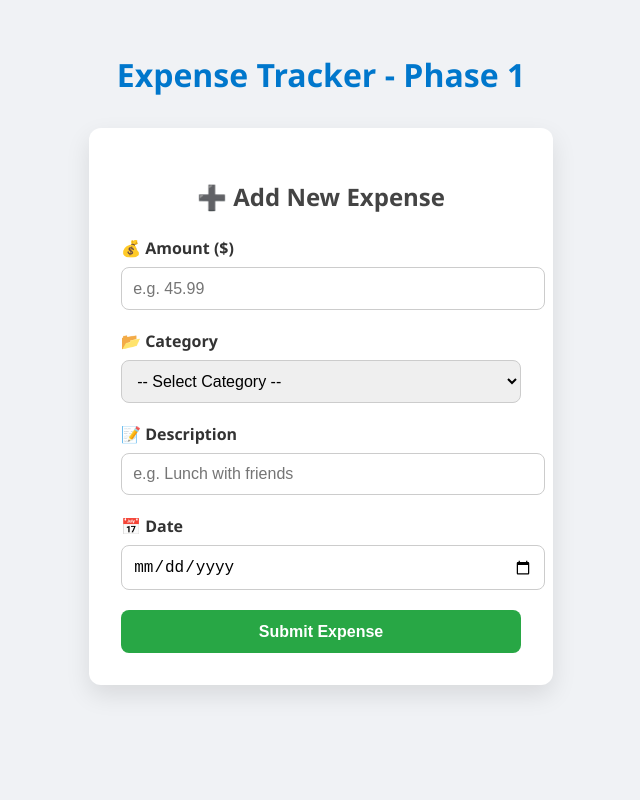
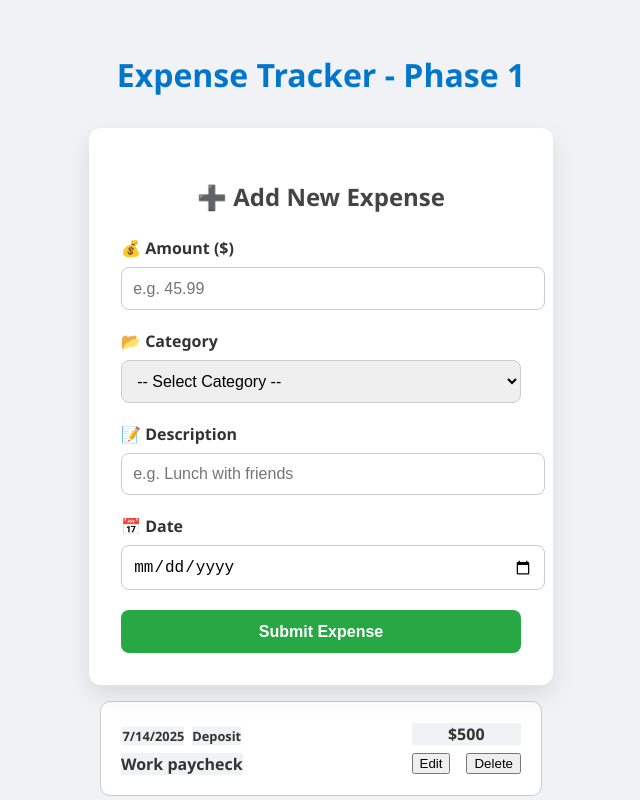
Before and after one commit to avnishsinha/Expense-Tracker-, a React (Create React App) app: page / in a window 1280 px wide. Shown: the top 800 px of the page, without its empty margins (319-959 px from the left). Built offline with nearby package versions, Linux system fonts and the light colour scheme.

Commit message:
added cards

```diff
--- a/src/App.js
+++ b/src/App.js
@@ -1,5 +1,6 @@
 import React from 'react';
 import ExpenseForm from './expenseForm';
+import {ExpenseList} from './expenseCard';
 
 function App() {
   return (
@@ -7,6 +8,7 @@ function App() {
 
       <h1>Expense Tracker - Phase 1</h1>
       <ExpenseForm />
+      <ExpenseList />
     </div>
   );
 }
--- a/src/expenseCard.css
+++ b/src/expenseCard.css
@@ -0,0 +1,48 @@
+.expenseCard {
+    max-width: 400px;
+    display: flex;
+    margin: 1rem auto;
+    padding: 20px;
+    border: 1px solid #ccc;
+    border-radius: 10px;
+    background-color: #fff;
+    justify-content: space-between;
+  }
+
+.left {
+  display: flex;
+  flex-direction: column;
+  align-items: center;
+  justify-content: center;
+  gap: 0.5rem;
+}
+
+.top {
+  margin-top: 0.3rem;
+  display: flex;
+  gap: 0.5rem;
+  font-size: 0.8rem;
+}
+
+.right {
+  display: flex;
+  flex-direction: column;
+  align-items: right;
+  justify-content: center;
+  gap: 0.5rem;
+}
+
+.bottom {
+  display: flex;
+  align-items: center;
+  justify-content: flex-end;
+  gap: 1rem;
+}
+
+p {
+  margin: 0;
+  font-family: 'Segoe UI', Tahoma, Geneva, Verdana, sans-serif;
+  background: #f0f2f5;
+  color: #333;
+  font-weight: 600;
+}
--- a/src/expenseCard.js
+++ b/src/expenseCard.js
@@ -1,3 +1,6 @@
+import TestData from './testData';
+import './expenseCard.css';
+
 /*
   const [amount, setAmount] = useState('');
   const [category, setCategory] = useState('');
@@ -5,15 +8,43 @@
   const [date, setDate] = useState('');
 */
 
-function ExpenseCard({ amount, category, description, date}) {
-    return(
 
+function ExpenseCard({ amount, category, description, date }) {
+  return (
     <div className="expenseCard">
-      <dt><span>{amount}</span></dt>
-      <dd>{category}</dd>
-      <dd>{date}</dd>
-      <dd>{description}</dd>
-    </div>)};
+      <div className="left">
+        <div className="top">
+          <p>{date.toLocaleDateString()}</p>
+          <p>{category}</p>
+        </div>
+        <p>{description}</p>
+      </div>
+      <div className="right">
+        <p>${amount}</p>
+        <div className="bottom">
+          <button>Edit</button>
+          <button>Delete</button>
+        </div>
+      </div>
+    </div>
+  );
+}
 
+function ExpenseList() {
+  return (
+    <dl>
+      {TestData.map(({ id, amount, category, date, description }) => (
+        <ExpenseCard
+          key={id}
+          amount={amount}
+          category={category}
+          date={date}
+          description={description}
+        />
+      ))}
+    </dl>
+  );
+}
 
 export default ExpenseCard;
+export { ExpenseList };
--- a/src/expenseForm.js
+++ b/src/expenseForm.js
@@ -56,6 +56,7 @@ const ExpenseForm = () => {
             <option value="Travel">Travel</option>
             <option value="Entertainment">Entertainment</option>
             <option value="Groceries">Groceries</option>
+            <option value="Deposit">Deposit</option>
           </select>
         </div>
 
--- /dev/null
+++ b/src/testData.js
@@ -0,0 +1,35 @@
+/*
+    <div className="expenseCard">
+      <dt><span>{amount}</span></dt>
+      <dd>{category}</dd>
+      <dd>{date}</dd>
+      <dd>{description}</dd>
+    </div>)};
+*/
+
+let TestData = [
+  {
+    id: 1,
+    amount: "500",
+    category: "Deposit",
+    date: new Date(),
+    description: "Work paycheck"
+  },
+  {
+    id: 2,
+    amount: "7",
+    category: "Food",
+    date: new Date(),
+    description: "Drink from Starbucks"
+  },
+  {
+    id: 3,
+    amount: "87",
+    category: "Groceries",
+    date: new Date(),
+    description: "Weekly food groceries"
+  }
+];
+
+
+export default TestData;
```
Also changed, not shown: src/App.css (line endings or trailing spaces).
